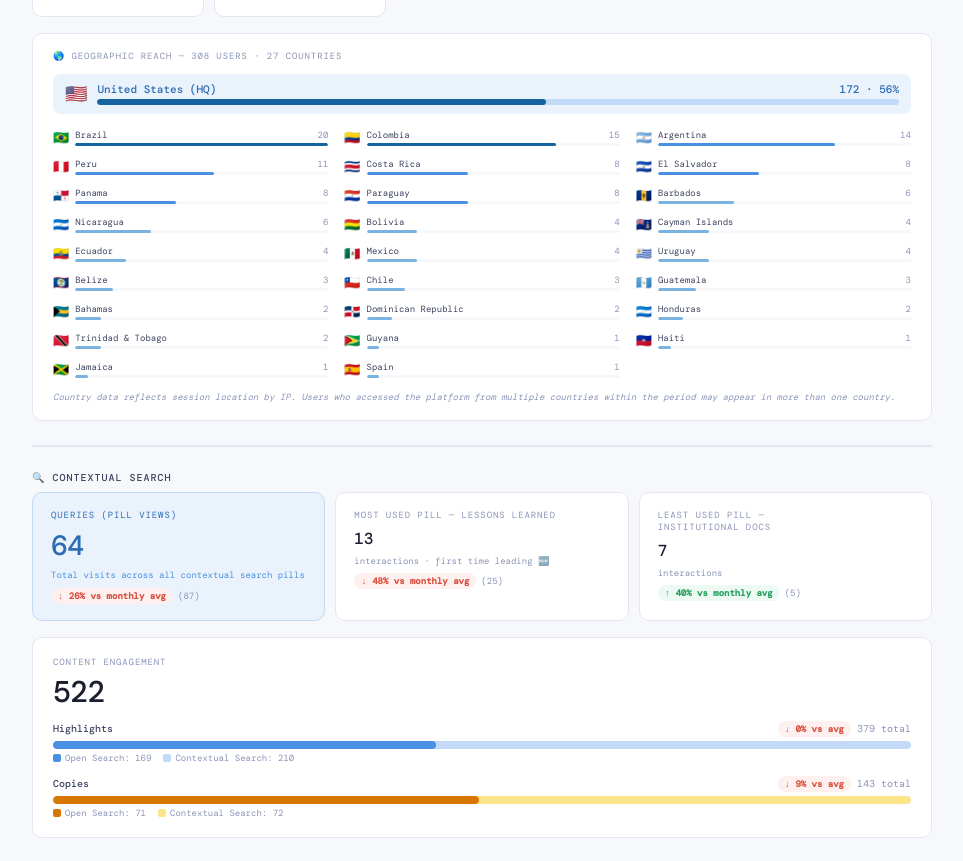
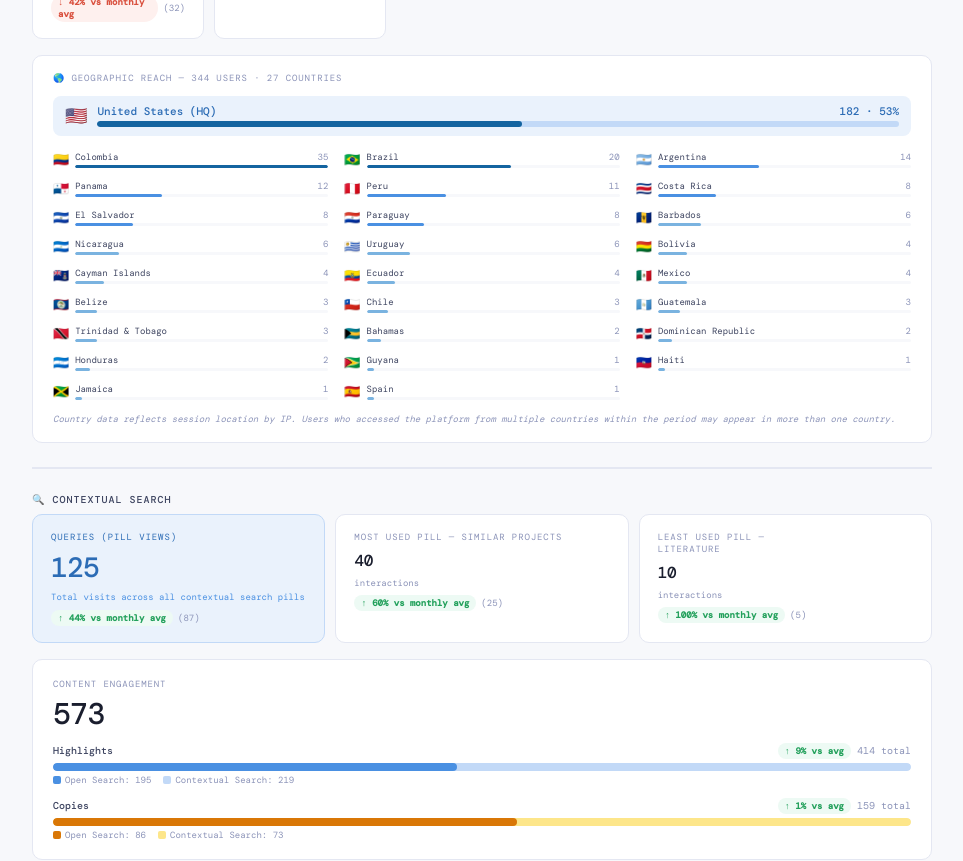
Before and after one commit to jimenasalinasg/KPsmoketest, a React (Vite) app: page / in a window 1280 px wide. Shown: the part 680-1541 px from the top of the page, without its empty margins (158-1121 px from the left). Built offline with nearby package versions, Linux system fonts and the light colour scheme; a web font is replaced by a local one.

Commit message:
Update App.jsx

```diff
--- a/src/App.jsx
+++ b/src/App.jsx
@@ -1168,29 +1168,29 @@ function Monthly() {
 }
 
 // ── MAY 2026 DATA ─────────────────────────────────────────
-// Partial — through May 25, 2026
+// Partial — through May 27, 2026
 const MAY = {
-  sessions: 829,
-  users: 308,
-  first_time: 143,
-  prompters: 108,
+  sessions: 957,
+  users: 344,
+  first_time: 166,
+  prompters: 123,
   prompts: null, // pending
-  avgTime: "20.39s",
+  avgTime: "19.88s",
   dropoff: 87,
-  retention: null, // pending
-  highlighted: 379,
-  highlightedOpenSearch: 169,
-  copied: 143,
-  copiedOpenSearch: 71,
+  retention: 18.7,
+  highlighted: 414,
+  highlightedOpenSearch: 195,
+  copied: 159,
+  copiedOpenSearch: 86,
   sourceClicks: 37,
-  pillPageviews: 64,
-  pillTop: "Lessons Learned (13)",
-  pillBot: "Institutional Documents (7)",
+  pillPageviews: 125,
+  pillTop: "Similar Projects (40)",
+  pillBot: "Literature (10)",
   openSearchVisits: 93,
-  tourCompletion: 52,
+  tourCompletion: 53,
   thumbsUp: 1,
   thumbsDown: 2,
-  promptGalleryClicks: 11,
+  promptGalleryClicks: 14,
   recentSearchClicks: 10,
   newSearchClicks: 1,
   totalCountries: 27,
@@ -1210,29 +1210,29 @@ const MAY = {
     pctReviewed: 24,
   },
   countries: [
-    { name: "United States (HQ)", code: "US", users: 172, pct: 56 },
+    { name: "United States (HQ)", code: "US", users: 182, pct: 53 },
+    { name: "Colombia",           code: "CO", users: 35,  pct: 10 },
     { name: "Brazil",             code: "BR", users: 20,  pct: 6  },
-    { name: "Colombia",           code: "CO", users: 15,  pct: 5  },
-    { name: "Argentina",          code: "AR", users: 14,  pct: 5  },
-    { name: "Peru",               code: "PE", users: 11,  pct: 4  },
-    { name: "Costa Rica",         code: "CR", users: 8,   pct: 3  },
-    { name: "El Salvador",        code: "SV", users: 8,   pct: 3  },
-    { name: "Panama",             code: "PA", users: 8,   pct: 3  },
-    { name: "Paraguay",           code: "PY", users: 8,   pct: 3  },
+    { name: "Argentina",          code: "AR", users: 14,  pct: 4  },
+    { name: "Panama",             code: "PA", users: 12,  pct: 3  },
+    { name: "Peru",               code: "PE", users: 11,  pct: 3  },
+    { name: "Costa Rica",         code: "CR", users: 8,   pct: 2  },
+    { name: "El Salvador",        code: "SV", users: 8,   pct: 2  },
+    { name: "Paraguay",           code: "PY", users: 8,   pct: 2  },
     { name: "Barbados",           code: "BB", users: 6,   pct: 2  },
     { name: "Nicaragua",          code: "NI", users: 6,   pct: 2  },
+    { name: "Uruguay",            code: "UY", users: 6,   pct: 2  },
     { name: "Bolivia",            code: "BO", users: 4,   pct: 1  },
     { name: "Cayman Islands",     code: "KY", users: 4,   pct: 1  },
     { name: "Ecuador",            code: "EC", users: 4,   pct: 1  },
     { name: "Mexico",             code: "MX", users: 4,   pct: 1  },
-    { name: "Uruguay",            code: "UY", users: 4,   pct: 1  },
     { name: "Belize",             code: "BZ", users: 3,   pct: 1  },
     { name: "Chile",              code: "CL", users: 3,   pct: 1  },
     { name: "Guatemala",          code: "GT", users: 3,   pct: 1  },
+    { name: "Trinidad & Tobago",  code: "TT", users: 3,   pct: 1  },
     { name: "Bahamas",            code: "BS", users: 2,   pct: 1  },
     { name: "Dominican Republic", code: "DO", users: 2,   pct: 1  },
     { name: "Honduras",           code: "HN", users: 2,   pct: 1  },
-    { name: "Trinidad & Tobago",  code: "TT", users: 2,   pct: 1  },
     { name: "Guyana",             code: "GY", users: 1,   pct: 0  },
     { name: "Haiti",              code: "HT", users: 1,   pct: 0  },
     { name: "Jamaica",            code: "JM", users: 1,   pct: 0  },
@@ -1242,7 +1242,7 @@ const MAY = {
 
 // ── MAY MONTHLY VIEW ──────────────────────────────────────
 function MayMonthly() {
-  const MONTH = "May 2026 — through May 25";
+  const MONTH = "May 2026 — through May 27";
 
   const flag = (code) => code ? [...code.toUpperCase()].map(c => String.fromCodePoint(c.charCodeAt(0) + 127397)).join("") : "🌐";
 
@@ -1437,8 +1437,8 @@ function MayMonthly() {
       <div style={{ fontSize: 10, textTransform: "uppercase", letterSpacing: "0.1em", color: INK2, fontWeight: 500, marginBottom: -8 }}>🔍 Contextual Search</div>
       <div style={{ display: "grid", gridTemplateColumns: "repeat(auto-fit, minmax(200px, 1fr))", gap: 10 }}>
         <MCard label="Queries (pill views)" value={String(MAY.pillPageviews)} desc="Total visits across all contextual search pills" accent bench={BENCH.monthly.pillPageviews} />
-        <MCard label="Most used pill — Lessons Learned" value="13" desc="interactions · first time leading 🆕" small bench={BENCH.monthly.pillTop} />
-        <MCard label={<>Least used pill —<br/>Institutional docs</>} value="7" desc="interactions" small bench={BENCH.monthly.pillBot} />
+        <MCard label="Most used pill — Similar Projects" value="40" desc="interactions" small bench={BENCH.monthly.pillTop} />
+        <MCard label={<>Least used pill —<br/>Literature</>} value="10" desc="interactions" small bench={BENCH.monthly.pillBot} />
       </div>
       <EngagementCard
         highlighted={MAY.highlighted}
@@ -1527,10 +1527,10 @@ function MayMonthly() {
       {/* Signal */}
       <div style={{ background: SURF, border: `1px solid ${BDR}`, borderRadius: 10, padding: "18px 20px", borderLeft: `3px solid ${BLUE}` }}>
         <div style={{ fontSize: 9, textTransform: "uppercase", letterSpacing: "0.1em", color: BLUE_D, marginBottom: 8 }}>
-          Signal — Pill shift
+          Signal — Pill engagement
         </div>
         <p style={{ fontSize: 12, color: INK2, lineHeight: 1.6, margin: "0 0 16px 0" }}>
-          For the first time since launch, Lessons Learned surpassed Similar Projects as the most accessed contextual search category in May. This suggests users are shifting from project discovery toward applied knowledge extraction — a meaningful signal of platform maturity.
+          Similar Projects returned as the most accessed pill in May with 40 interactions, after Lessons Learned briefly led in an earlier period. Literature appeared as the least used pill for the first time — a broader distribution of content categories signals growing platform exploration.
         </p>
         <div style={{ fontSize: 9, textTransform: "uppercase", letterSpacing: "0.1em", color: BLUE_D, marginBottom: 8 }}>
           Signal — LWA efficiency
```
